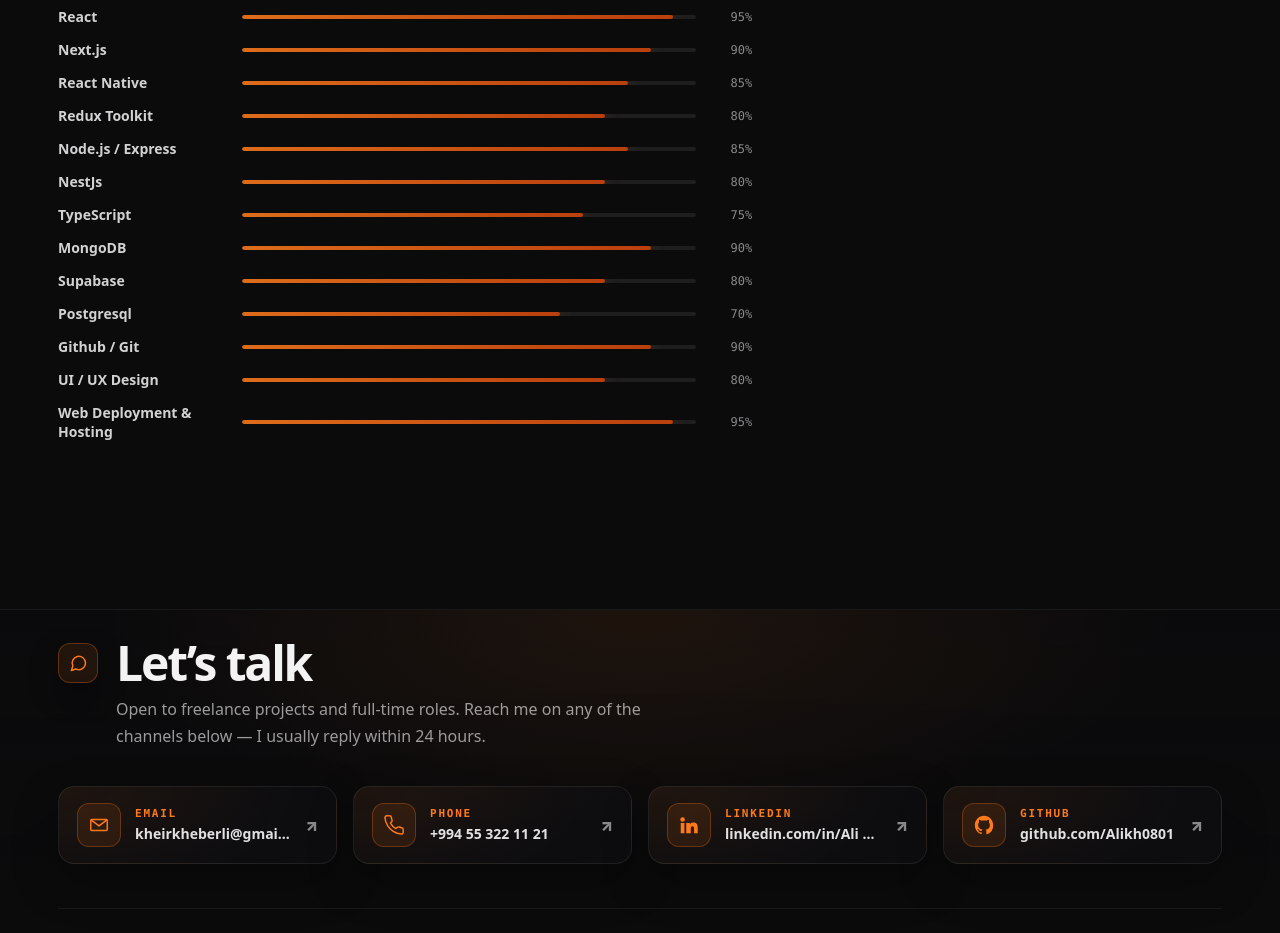
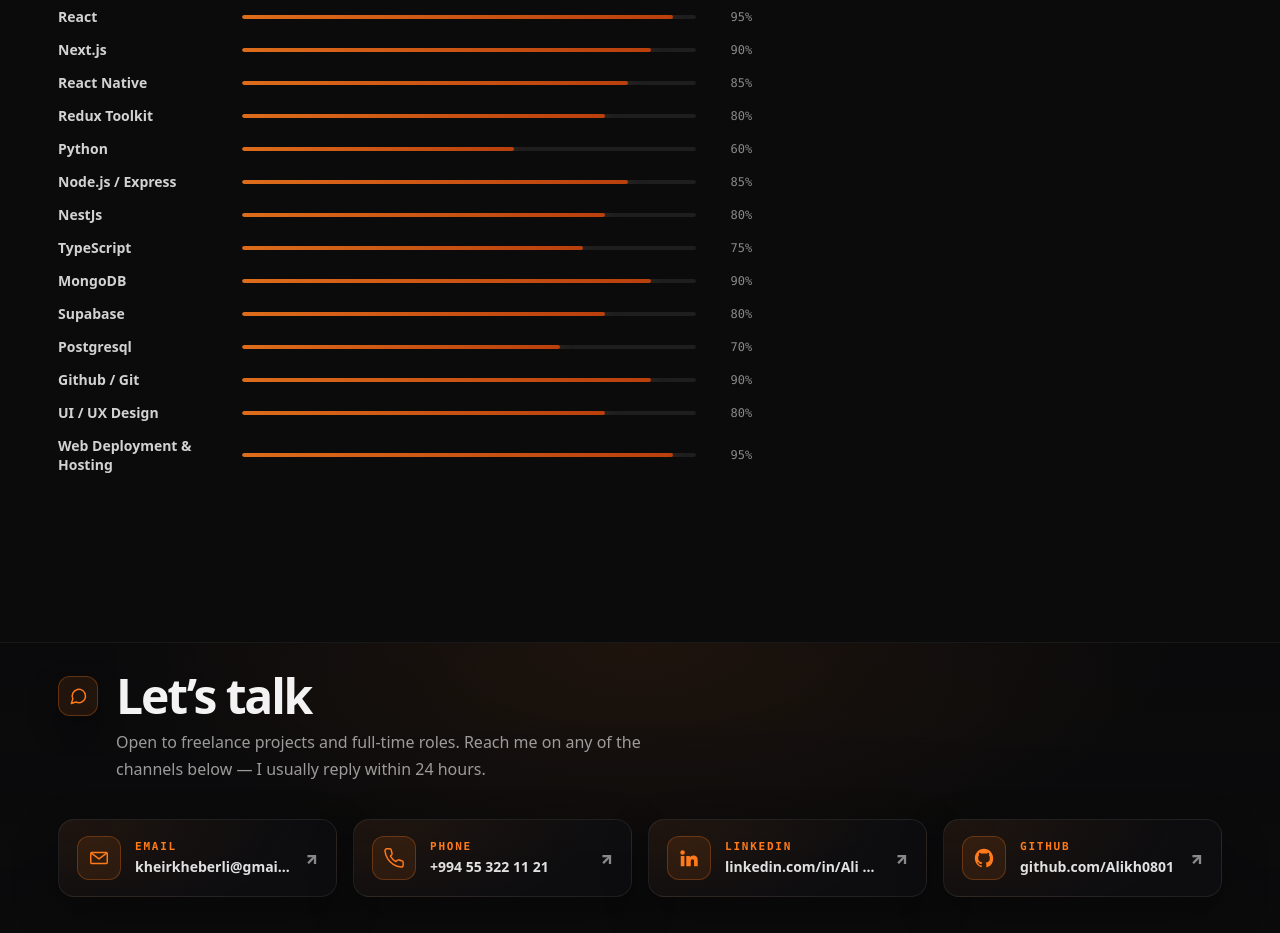
Before and after one commit to Alikh0801/Portfolio, a React (Vite) app in the folder client/: page / in a window 1280 px wide. Shown: the part 4700-5633 px from the top of the page. Built offline with nearby package versions, Linux system fonts and the light colour scheme.

Commit message:
Add Python skill with level 60

```diff
--- a/client/src/data/about.ts
+++ b/client/src/data/about.ts
@@ -89,6 +89,7 @@
   { name: "Next.js", level: 90 },
   { name: "React Native", level: 85 },
   { name: "Redux Toolkit", level: 80 },
+  { name: "Python", level: 60},
   { name: "Node.js / Express", level: 85 },
   { name: "NestJs", level: 80 },
   { name: "TypeScript", level: 75 },
```
